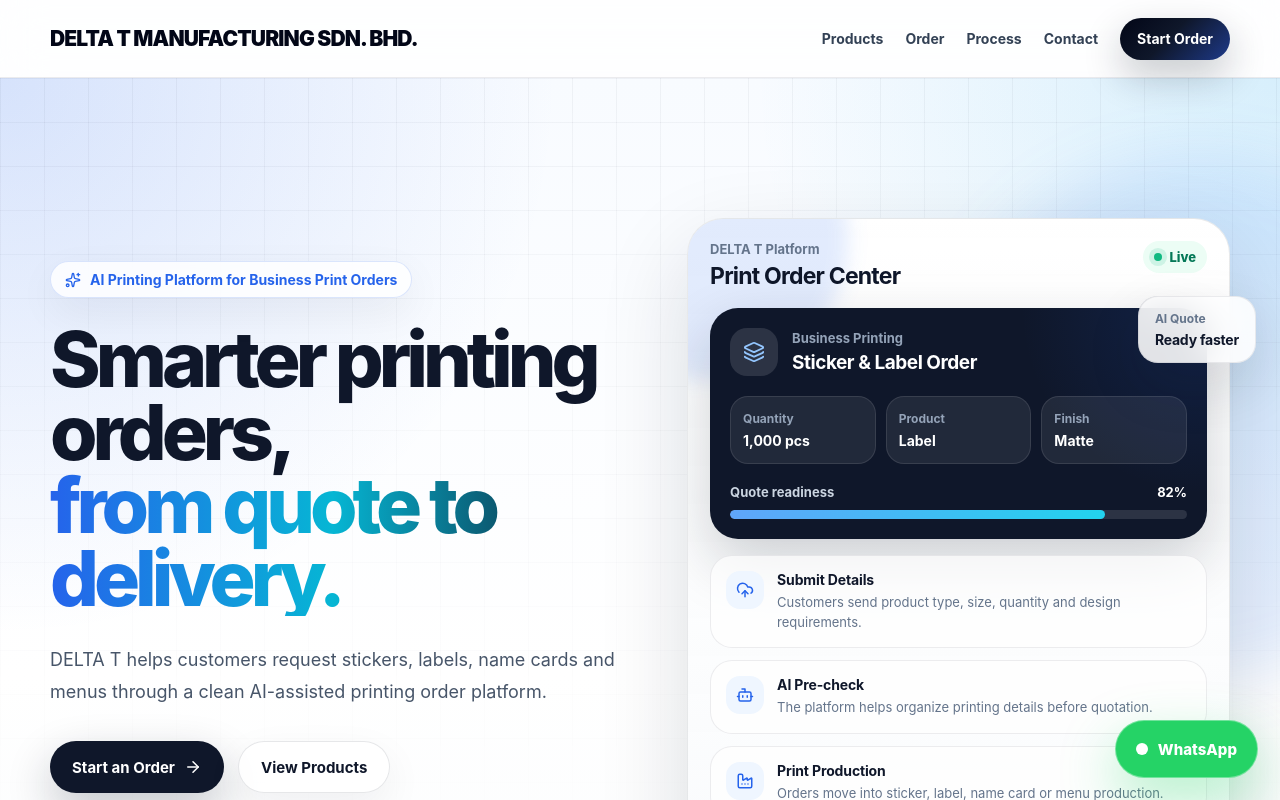
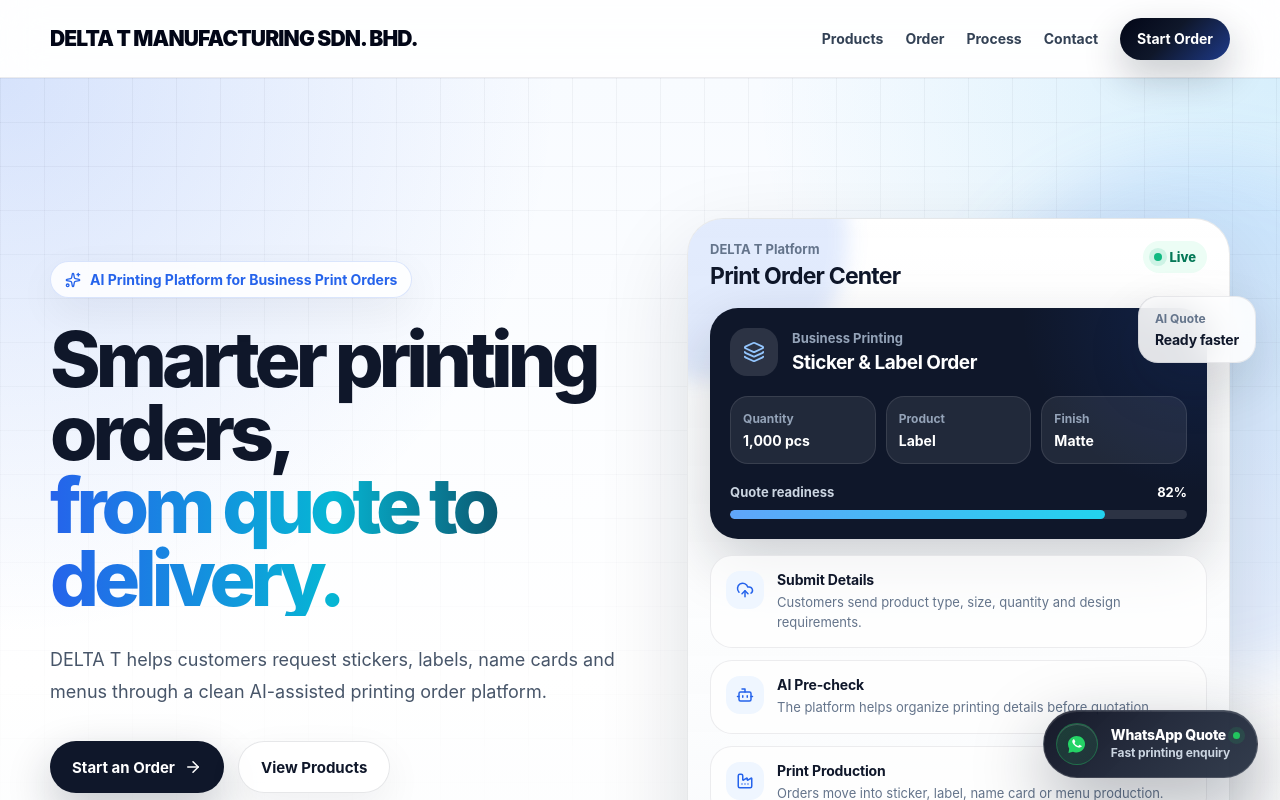
Before and after one commit to kangjin0307/-delta-t-website, a Next.js app: page / in a window 1280 px wide. Shown: the top 800 px of the page. Built offline with nearby package versions, Linux system fonts and the light colour scheme.

Commit message:
Upgrade WhatsApp floating button design

```diff
--- a/app/page.tsx
+++ b/app/page.tsx
@@ -579,42 +579,107 @@
           <span>All Rights Reserved.</span>
         </div>
       </footer>
-            {/* WhatsApp Floating Button */}
+      {/* Premium WhatsApp Floating Button */}
       <a
         href="https://wa.me/60177148883?text=Hello%20DELTA%20T%20MANUFACTURING%20SDN.%20BHD.%2C%20I%20would%20like%20to%20ask%20about%20printing%20services."
         target="_blank"
         rel="noopener noreferrer"
+        aria-label="Chat with DELTA T MANUFACTURING SDN. BHD. on WhatsApp"
         style={{
           position: "fixed",
           right: 22,
           bottom: 22,
-          zIndex: 999,
+          zIndex: 9999,
           display: "inline-flex",
           alignItems: "center",
-          justifyContent: "center",
-          gap: 10,
-          height: 58,
-          padding: "0 20px",
+          gap: 13,
+          padding: "12px 17px 12px 12px",
           borderRadius: 999,
-          background: "#25D366",
+          background:
+            "linear-gradient(135deg, rgba(2, 6, 23, 0.92), rgba(15, 23, 42, 0.9), rgba(30, 41, 59, 0.9))",
           color: "white",
-          fontSize: 15,
-          fontWeight: 850,
           textDecoration: "none",
-          boxShadow: "0 22px 55px rgba(37, 211, 102, 0.35)",
-          border: "1px solid rgba(255,255,255,0.35)",
+          border: "1px solid rgba(255, 255, 255, 0.16)",
+          boxShadow:
+            "0 24px 70px rgba(15, 23, 42, 0.34), inset 0 1px 0 rgba(255, 255, 255, 0.12)",
+          backdropFilter: "blur(18px)",
+          WebkitBackdropFilter: "blur(18px)",
         }}
       >
         <span
           style={{
-            width: 12,
-            height: 12,
+            width: 42,
+            height: 42,
             borderRadius: 999,
-            background: "white",
-            display: "inline-block",
+            display: "inline-flex",
+            alignItems: "center",
+            justifyContent: "center",
+            background:
+              "linear-gradient(135deg, rgba(37, 211, 102, 0.18), rgba(34, 197, 94, 0.08))",
+            border: "1px solid rgba(37, 211, 102, 0.32)",
+            boxShadow: "inset 0 1px 0 rgba(255, 255, 255, 0.16)",
           }}
-        />
-        WhatsApp
+        >
+          <svg
+            width="21"
+            height="21"
+            viewBox="0 0 32 32"
+            fill="none"
+            xmlns="http://www.w3.org/2000/svg"
+            aria-hidden="true"
+          >
+            <path
+              d="M16.02 3C8.84 3 3 8.73 3 15.77c0 2.41.7 4.68 1.9 6.59L3.73 29l6.85-1.78A13.2 13.2 0 0 0 16.02 28C23.2 28 29 22.27 29 15.23S23.2 3 16.02 3Z"
+              fill="#25D366"
+            />
+            <path
+              d="M22.9 19.14c-.3.83-1.55 1.52-2.19 1.62-.58.09-1.31.13-2.12-.13-.49-.16-1.12-.36-1.92-.7-3.38-1.45-5.58-4.8-5.75-5.02-.16-.22-1.37-1.82-1.37-3.48 0-1.66.87-2.47 1.18-2.81.3-.34.66-.43.88-.43h.63c.2.01.48-.08.75.57.3.72 1.02 2.49 1.11 2.67.09.18.15.4.03.63-.12.23-.18.37-.36.57-.18.21-.38.46-.54.62-.18.18-.37.38-.16.75.21.37.94 1.55 2.02 2.51 1.39 1.23 2.56 1.61 2.93 1.79.37.18.58.15.8-.09.21-.25.92-1.07 1.17-1.44.24-.37.49-.31.83-.18.34.12 2.15 1.01 2.52 1.19.37.18.61.28.7.43.09.15.09.86-.21 1.69Z"
+              fill="white"
+            />
+          </svg>
+        </span>
+
+        <span
+          style={{
+            display: "grid",
+            gap: 4,
+            lineHeight: 1.05,
+          }}
+        >
+          <span
+            style={{
+              display: "inline-flex",
+              alignItems: "center",
+              gap: 7,
+              color: "white",
+              fontSize: 14,
+              fontWeight: 850,
+              letterSpacing: "-0.02em",
+            }}
+          >
+            WhatsApp Quote
+            <span
+              style={{
+                width: 7,
+                height: 7,
+                borderRadius: 999,
+                background: "#22c55e",
+                boxShadow: "0 0 0 5px rgba(34, 197, 94, 0.13)",
+              }}
+            />
+          </span>
+
+          <span
+            style={{
+              color: "#cbd5e1",
+              fontSize: 12,
+              fontWeight: 650,
+              letterSpacing: "-0.01em",
+            }}
+          >
+            Fast printing enquiry
+          </span>
+        </span>
       </a>
     </main>
   );
```
